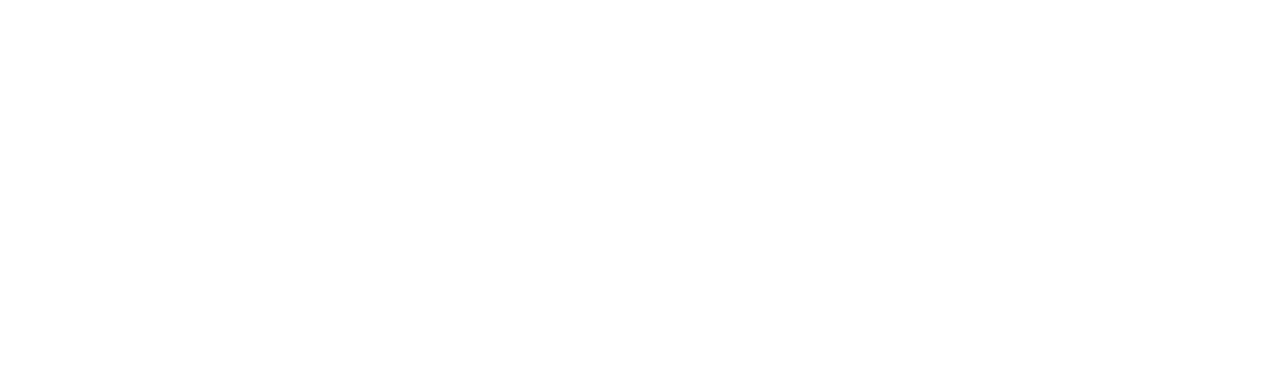
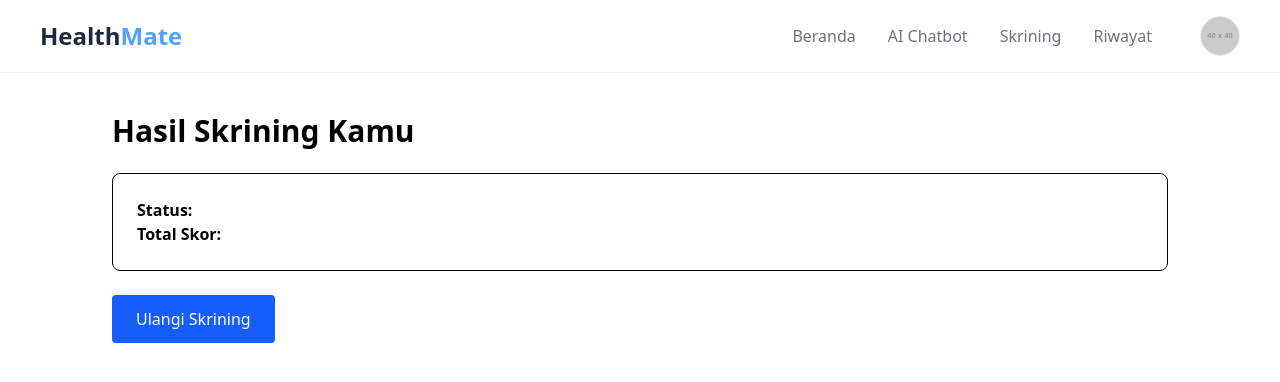
Before and after one commit to SKARIGA-RPL-XII/project-kka-yennianabelaevariani, a React app in the folder frontend/: page /hasilskrining in a window 1280 px wide. Before the commit this address had no page. Shown: the top 382 px of the page. Built offline with nearby package versions, Linux system fonts and the light colour scheme; the HTML template or start-up script is replaced by a standard one.

Commit message:
skrininggg berhasillll

```diff
--- a/frontend/src/App.jsx
+++ b/frontend/src/App.jsx
@@ -13,6 +13,7 @@
 import Pertanyaanskrining from "./pertanyaanskrining";
 import Kategory from "./kategory";
 import Profile from "./profile";
+import HasilSkrining from "./hasilskrining";
 import "./index.css";
 
 function App() {
@@ -33,6 +34,7 @@
         <Route path="/Pertanyaanskrining" element={<Pertanyaanskrining />} />
         <Route path="/kategori" element={<Kategory />} />
         <Route path="/profile" element={<Profile />} />
+        <Route path="/hasilskrining" element={<HasilSkrining />} />
       </Routes>
     </BrowserRouter>
   );
--- a/frontend/src/ScreeningPage.jsx
+++ b/frontend/src/ScreeningPage.jsx
@@ -1,10 +1,12 @@
 import React, { useEffect, useState } from "react";
 import Navbar from "./component/navbaru";
+import { useNavigate } from "react-router-dom";
+
 import axios from "axios";
 
 const QUESTIONS_PER_PAGE = 5;
-
 const SkriningGejala = () => {
+  const navigate = useNavigate();
   const [questions, setQuestions] = useState([]);
   const [answers, setAnswers] = useState([]);
   const [loading, setLoading] = useState(false);
@@ -71,11 +73,14 @@
         payload,
       );
 
-      alert(
-        `Skrining selesai!\nStatus: ${res.data.status}\nSkor: ${res.data.total_skor}`,
-      );
+      // ⬇️ pindah halaman + kirim data
+      navigate("/hasilskrining", {
+        state: {
+          status: res.data.status,
+          total_skor: res.data.total_skor,
+        },
+      });
     } catch (err) {
-      console.error(err);
       alert("Terjadi kesalahan saat mengirim data skrining");
     } finally {
       setLoading(false);
--- /dev/null
+++ b/frontend/src/hasilskrining.jsx
@@ -0,0 +1,37 @@
+import { useLocation, useNavigate } from "react-router-dom";
+import Navbar from "./component/navbaru";
+
+const HasilSkrining = () => {
+  const location = useLocation();
+  const navigate = useNavigate();
+
+  const { status, total_skor } = location.state || {};
+
+  return (
+    <div className="min-h-screen bg-white">
+      <Navbar />
+
+      <main className="px-28 py-10">
+        <h1 className="text-3xl font-bold mb-6">Hasil Skrining Kamu</h1>
+
+        <div className="border p-6 rounded-lg">
+          <p>
+            <strong>Status:</strong> {status}
+          </p>
+          <p>
+            <strong>Total Skor:</strong> {total_skor}
+          </p>
+        </div>
+
+        <button
+          onClick={() => navigate("/skrining")}
+          className="mt-6 px-6 py-3 bg-blue-600 text-white rounded"
+        >
+          Ulangi Skrining
+        </button>
+      </main>
+    </div>
+  );
+};
+
+export default HasilSkrining;
```
Also changed, not shown: 1 other file (tests, documents, lock files or other folders).
